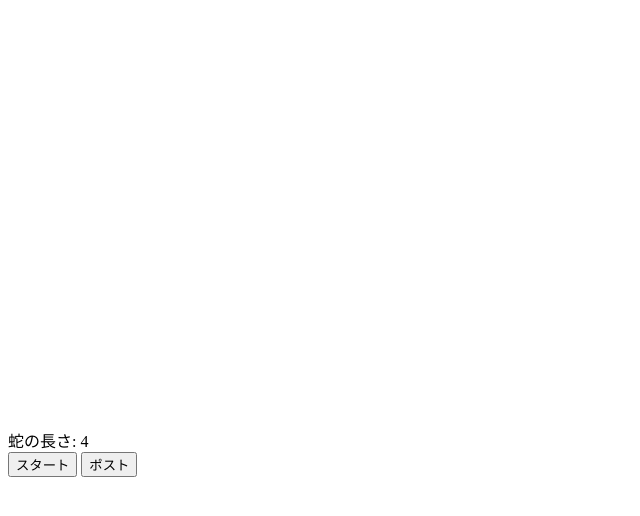
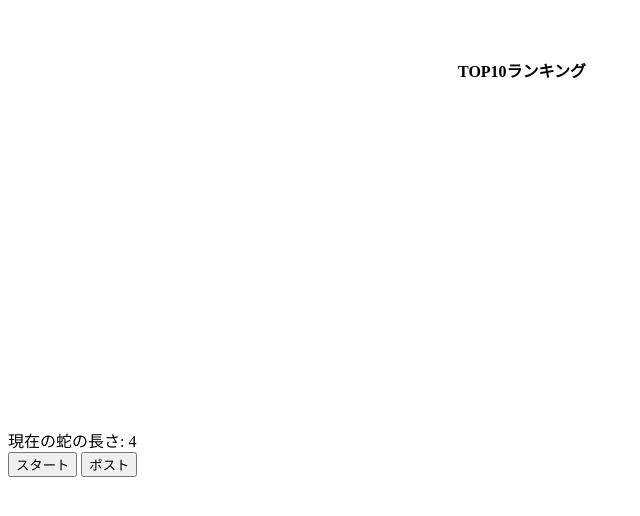
Before and after one commit to taiyou1116/snake-game, a plain HTML site: page index.html in a window 1280 px wide. Shown: the whole page, without its empty margins (0-640 px from the left). Drawn offline with Linux system fonts and the light colour scheme; no server answers.

Commit message:
canvas横に

```diff
--- a/index.html
+++ b/index.html
@@ -7,16 +7,21 @@
     <link rel="stylesheet" href="styles.css">
 </head>
 <body>
+  <div id="game-and-output-container">
     <div id="game-container">
       <canvas id="bgCanvas"></canvas>
       <canvas id="canvas"></canvas>
     </div>
+    <div id="output" class="child-interval">
+      <div class="ranking-title">TOP10ランキング</div>
+    </div>
+  </div>
     <div id="button-container">
-      <div id="snake-length">蛇の長さ: 4</div>
+      <div id="snake-length">現在の蛇の長さ: 4</div>
       <button id="start-button">スタート</button>
       <button id="post-button">ポスト</button>
-      <div id="output"></div>
     </div>
+
     <img id="appleImage" src="img/apple.png" style="display:none;">
     <img id="goldAppleImage" src="img/gold_apple.png" style="display:none;">
     <img id="wallImage" src="img/wall.png" style="display:none;">
--- a/main.js
+++ b/main.js
@@ -2,26 +2,6 @@
 import { snake, createSnake } from "./snake.js";
 import { Item, createApple, createGoldApple, createWall } from "./item.js";
 import { fetchRanking, postFoodData } from "./ranking.js";
-
-// 取得したランキングを表示
-fetchRanking().then(data => {
-    const extractedData = data.map((item) => {
-        return {
-            name: item.name,
-            calories: item.calories,
-        }
-    })
-    console.log(extractedData);
-
-    const outputElement = document.getElementById('output');
-    extractedData.forEach((item) => {
-        const div = document.createElement('div');
-        div.textContent = `名前: ${item.name} カロリー: ${item.calories}`;
-        outputElement.appendChild(div);
-    })
-})
-
-
 
 // キャンバス設定
 const canvas = document.getElementById('canvas');
@@ -183,3 +163,25 @@ document.addEventListener('keydown', e => {
         directionQueue.push(newDirection);
     }
 });
+
+// バックエンドとの対話
+
+// 取得したランキングを表示
+fetchRanking().then(data => {
+    const extractedData = data.map((item) => {
+        return {
+            name: item.name,
+            calories: item.calories,
+        }
+    })
+    console.log(extractedData);
+
+    const outputElement = document.getElementById('output');
+    extractedData.forEach((item) => {
+        const div = document.createElement('div');
+        div.textContent = `名前: ${item.name} カロリー: ${item.calories}`;
+        outputElement.appendChild(div);
+    })
+})
+
+// 記録を送る
--- a/styles.css
+++ b/styles.css
@@ -1,3 +1,9 @@
+
+/* canvasとランキングを横並びに */
+#game-and-output-container {
+  display: flex;
+}
+
 /* キャンバスを囲むコンテナ */
 #game-container {
   position: relative;
@@ -13,5 +19,20 @@ canvas {
 
 /* ボタンと蛇の長さ表示を囲むコンテナ */
 #button-container {
-  margin-top: 20px;  /* 任意の余白 */
+  margin-top: 20px;
 }
+
+#output {
+  margin-left: 450px;
+  margin-top: 50px;
+}
+
+.ranking-title {
+  font-weight: bold;
+}
+
+.child-interval {
+  display: grid;
+  grid-template-rows: repeat(10, 1fr);
+  /* gap: 1px; */
+}
```
